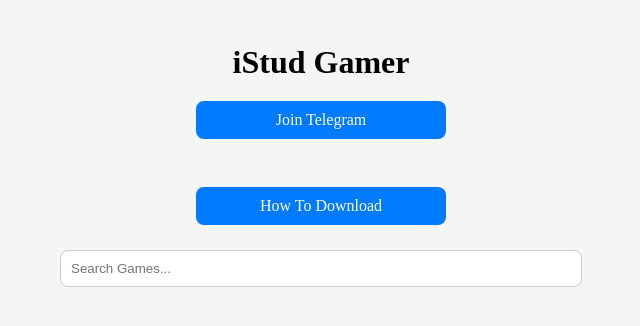
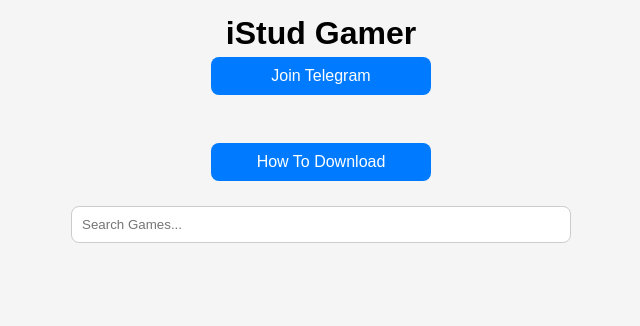
Before and after one commit to iStud-Gamer/iStud-Gamer, a plain HTML site: page index.html in a window 1280 px wide. Shown: the whole page, without its empty margins (319-959 px from the left). Drawn offline with Linux system fonts and the light colour scheme; no server answers.

Commit message:
Update style.css

```diff
--- a/style.css
+++ b/style.css
@@ -1,9 +1,8 @@
-css
 *{
     margin:0;
     padding:0;
     box-sizing:border-box;
-    font-family:Arial, sans-serif;
+    font-family:'Poppins', sans-serif;
 }
 
 body{
@@ -17,7 +16,7 @@
 }
 
 header h1{
-    margin-bottom:15px;
+    font-family:'Orbitron', sans-serif;
 }
 
 .top-buttons a{
```
